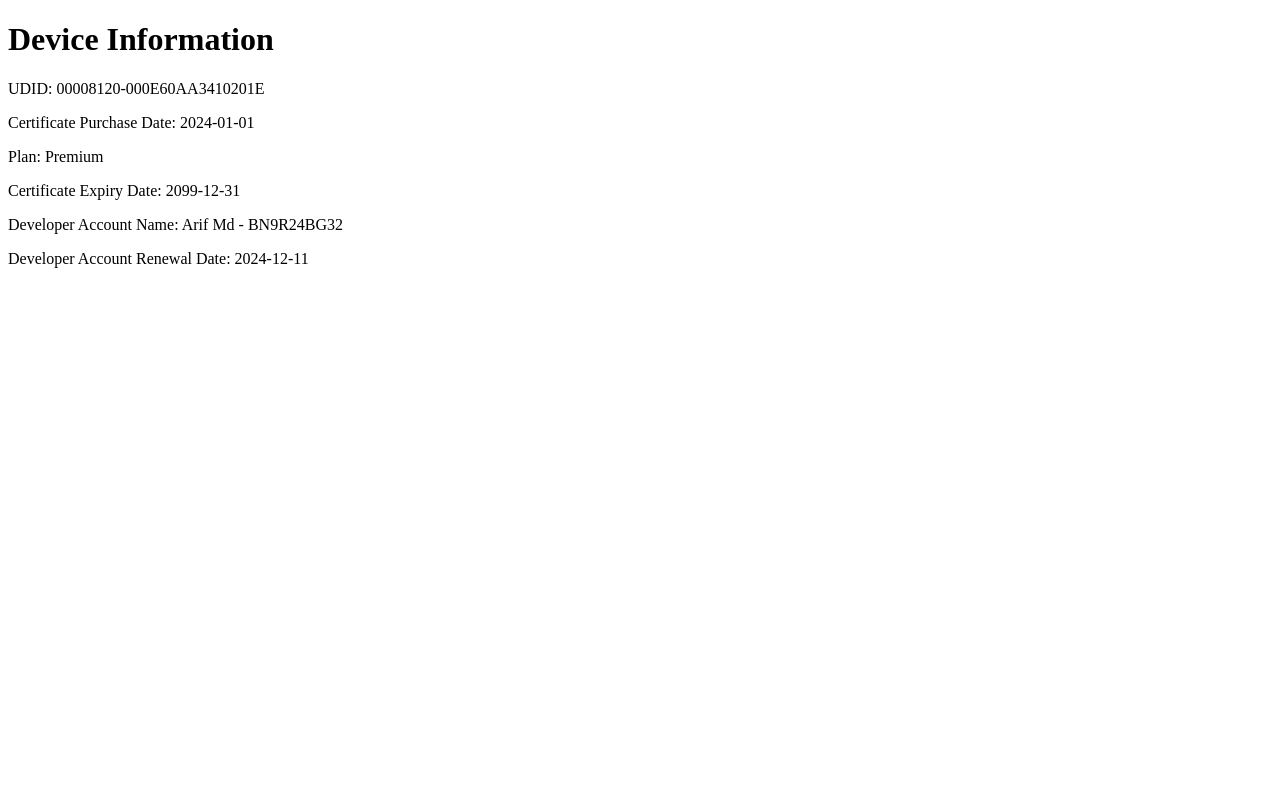
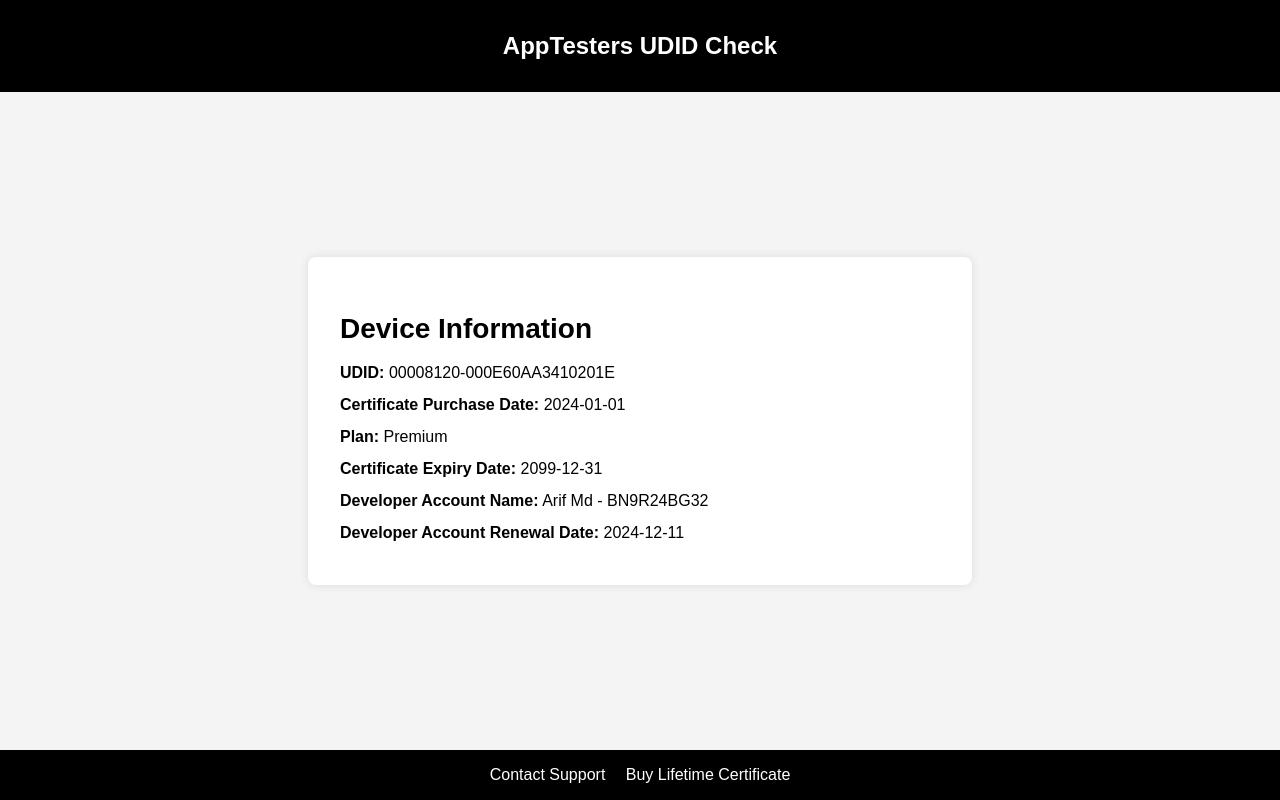
Before and after one commit to apptesters-org/p12check, a Flask app: template templates/info.html in a window 1280 px wide. Run offline with Flask 2, Linux system fonts and the light colour scheme; the template is opened without the code that fills it: values that come from a table or form of the project are taken from there, others are empty; data comes from the database, SQL or seed files in the repository.

Commit message:
Update info.html

```diff
--- a/templates/info.html
+++ b/templates/info.html
@@ -4,14 +4,85 @@
     <meta charset="UTF-8">
     <meta name="viewport" content="width=device-width, initial-scale=1.0">
     <title>Device Information</title>
+    <style>
+        body {
+            font-family: Arial, sans-serif;
+            margin: 0;
+            padding: 0;
+            display: flex;
+            flex-direction: column;
+            min-height: 100vh;
+            background-color: #f4f4f4;
+        }
+        header {
+            background-color: black;
+            color: white;
+            padding: 1rem;
+            text-align: center;
+        }
+        header h1 {
+            font-size: 1.50rem;
+        }
+        footer {
+            background-color: black;
+            color: white;
+            padding: 1rem;
+            text-align: center;
+            margin-top: auto;
+        }
+        footer a {
+            color: white;
+            text-decoration: none;
+            margin: 0 0.5rem;
+        }
+        footer a:hover {
+            text-decoration: underline;
+        }
+        main {
+            flex: 1;
+            display: flex;
+            flex-direction: column;
+            align-items: center;
+            justify-content: center;
+            padding: 2rem;
+        }
+        .info-container {
+            background-color: white;
+            padding: 2rem;
+            border-radius: 8px;
+            box-shadow: 0 0 10px rgba(0, 0, 0, 0.1);
+            width: 100%;
+            max-width: 600px;
+        }
+        h2 {
+            font-size: 1.75rem;
+            margin-bottom: 1rem;
+        }
+        p {
+            margin: 0.5rem 0;
+            font-size: 1rem;
+            line-height: 1.5;
+        }
+    </style>
 </head>
 <body>
-    <h1>Device Information</h1>
-    <p>UDID: {{ device.udid }}</p>
-    <p>Certificate Purchase Date: {{ device.certificate_purchase_date }}</p>
-    <p>Plan: {{ device.plan }}</p>
-    <p>Certificate Expiry Date: {{ device.certificate_expiry_date }}</p>
-    <p>Developer Account Name: {{ device.developer_account_name }}</p>
-    <p>Developer Account Renewal Date: {{ device.developer_account_renewal_date }}</p>
+    <header>
+        <h1>AppTesters UDID Check</h1>
+    </header>
+    <main>
+        <div class="info-container">
+            <h2>Device Information</h2>
+            <p><strong>UDID:</strong> {{ device.udid }}</p>
+            <p><strong>Certificate Purchase Date:</strong> {{ device.certificate_purchase_date }}</p>
+            <p><strong>Plan:</strong> {{ device.plan }}</p>
+            <p><strong>Certificate Expiry Date:</strong> {{ device.certificate_expiry_date }}</p>
+            <p><strong>Developer Account Name:</strong> {{ device.developer_account_name }}</p>
+            <p><strong>Developer Account Renewal Date:</strong> {{ device.developer_account_renewal_date }}</p>
+        </div>
+    </main>
+    <footer>
+        <a href="https://t.me/appletesters">Contact Support</a>
+        <a href="https://apptesters.org/purchase-certificate/">Buy Lifetime Certificate</a>
+    </footer>
 </body>
 </html>
```
